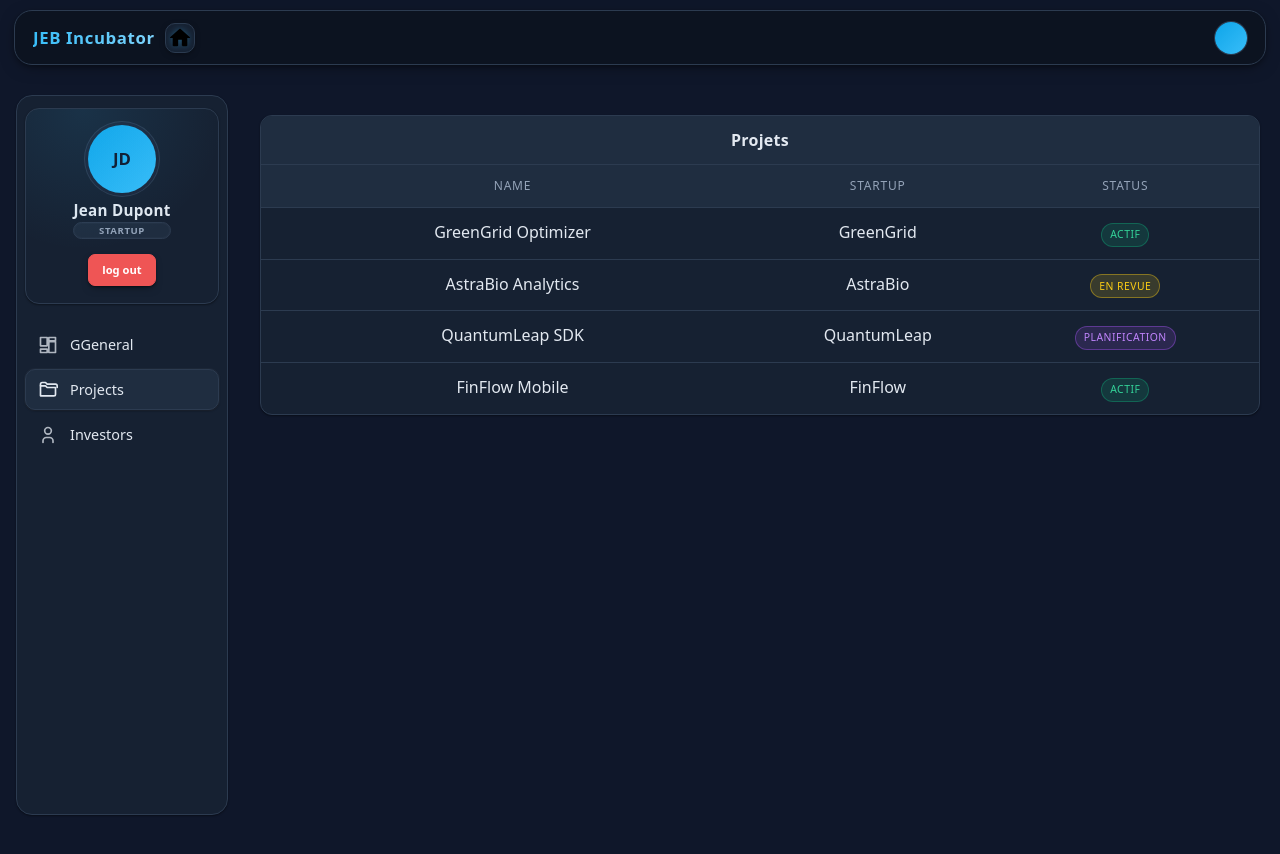
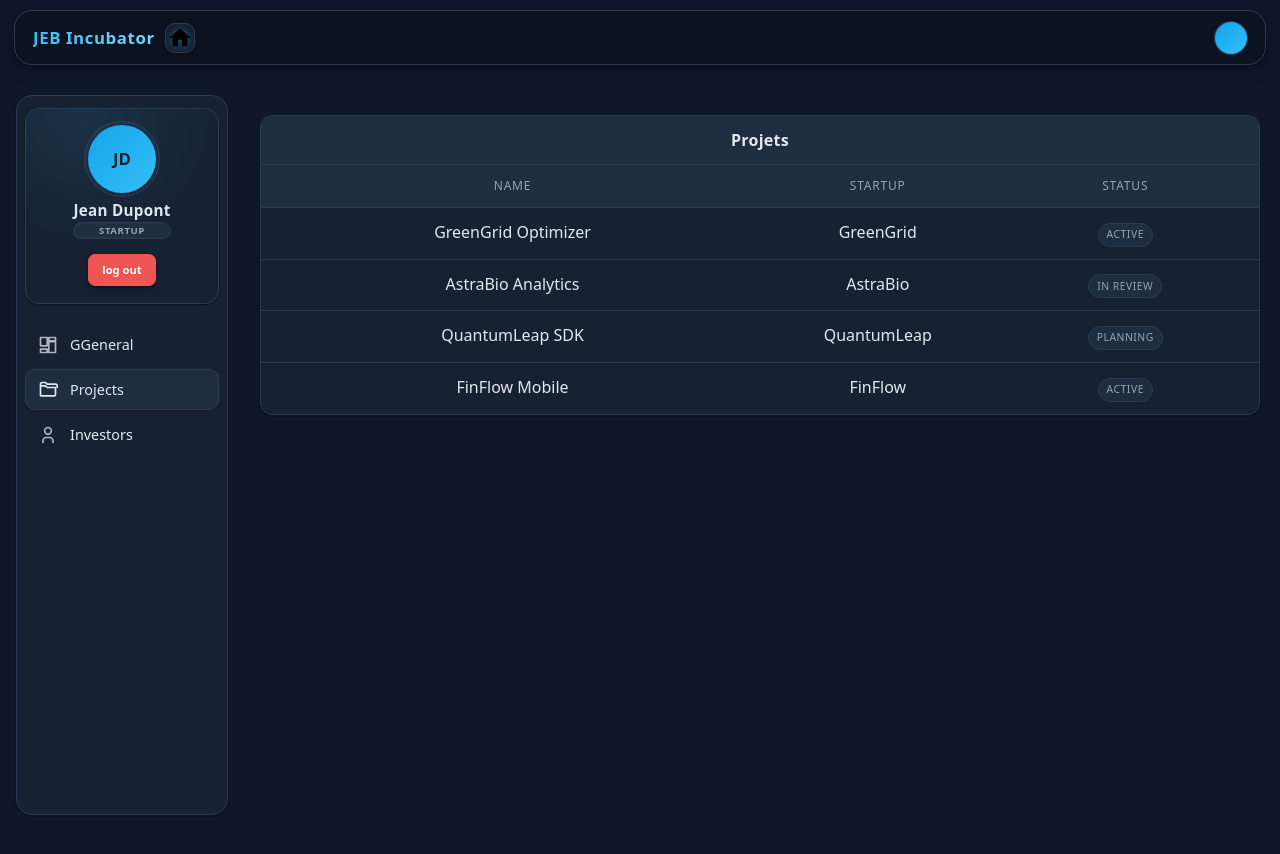
Before and after one commit to Aincrad-Flux/NextRise, a React (Vite) app in the folder frontend/: page /startup in a window 1280 px wide. Both pictures are taken after a click on the button "Projects". Shown: the top 854 px of the page. Built offline with nearby package versions, Linux system fonts and the light colour scheme.

Commit message:
[fix] update project status labels in ProjectsPanel component from French to English

```diff
--- a/frontend/src/components/ProjectsPanel.jsx
+++ b/frontend/src/components/ProjectsPanel.jsx
@@ -1,9 +1,9 @@
 export default function ProjectsPanel() {
   const projects = [
-    { name: 'GreenGrid Optimizer', owner: 'GreenGrid', status: 'Actif', progress: 72 },
-    { name: 'AstraBio Analytics', owner: 'AstraBio', status: 'En revue', progress: 43 },
-    { name: 'QuantumLeap SDK', owner: 'QuantumLeap', status: 'Planification', progress: 15 },
-    { name: 'FinFlow Mobile', owner: 'FinFlow', status: 'Actif', progress: 58 },
+    { name: 'GreenGrid Optimizer', owner: 'GreenGrid', status: 'Active', progress: 72 },
+    { name: 'AstraBio Analytics', owner: 'AstraBio', status: 'In Review', progress: 43 },
+    { name: 'QuantumLeap SDK', owner: 'QuantumLeap', status: 'Planning', progress: 15 },
+    { name: 'FinFlow Mobile', owner: 'FinFlow', status: 'Active', progress: 58 },
   ]
 
   return (
```
